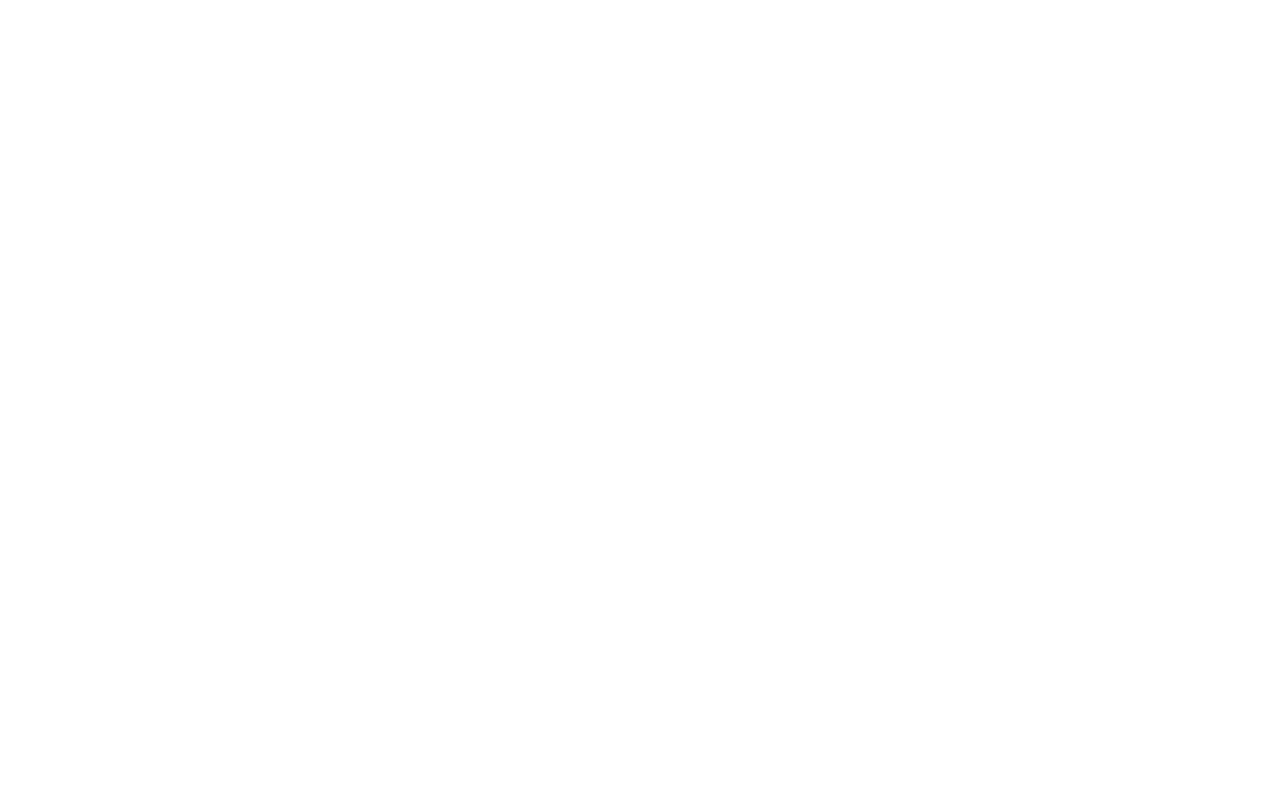
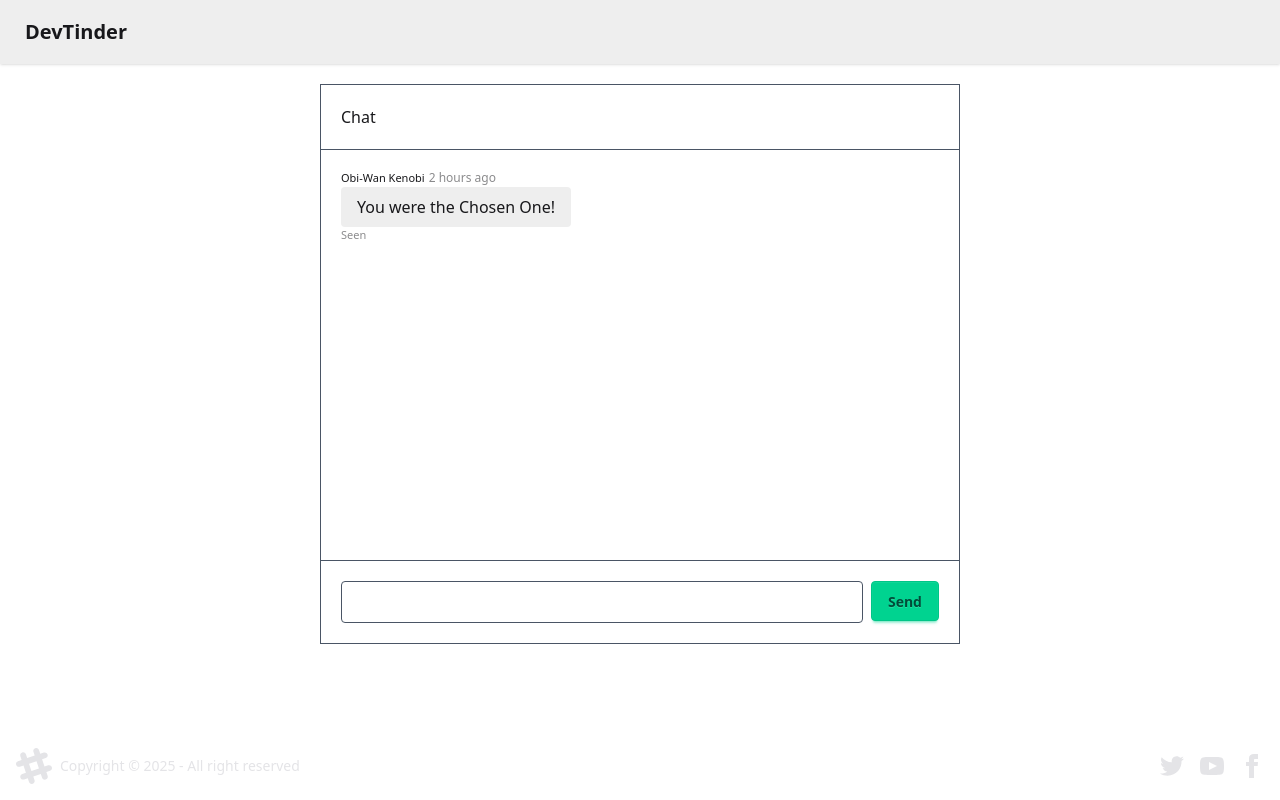
Before and after one commit to Vishal566G/devtinder-web, a React (Vite) app: page /chat/1 in a window 1280 px wide. Before the commit this address had no page. Built offline with nearby package versions, Linux system fonts and the light colour scheme; no server answers.

Commit message:
solve cors issue

```diff
--- a/package.json
+++ b/package.json
@@ -18,6 +18,7 @@
     "react-redux": "^9.2.0",
     "react-router-dom": "^7.9.2",
     "redux-persist": "^6.0.0",
+    "socket.io-client": "^4.8.3",
     "tailwindcss": "^4.1.13"
   },
   "devDependencies": {
--- a/src/App.jsx
+++ b/src/App.jsx
@@ -10,6 +10,7 @@
 import Feed from "./components/Feed";
 import Connections from "./components/Connections";
 import Requests from "./components/Requests";
+import Chat from "./components/Chat";
 
 function App() {
   return (
@@ -23,6 +24,7 @@
               <Route path="profile" element={<Profile />} />
               <Route path="connections" element={<Connections />} />
               <Route path="requests" element={<Requests />} />
+              <Route path="chat/:targetUserId" element={<Chat />} />
             </Route>
           </Routes>
         </BrowserRouter>
--- /dev/null
+++ b/src/components/Chat.jsx
@@ -0,0 +1,49 @@
+import React, { use, useEffect, useState } from "react";
+import { useParams } from "react-router-dom";
+import { createSocketConnection } from "../utils/socket";
+import { useSelector } from "react-redux";
+
+const Chat = () => {
+  const { targetUserId } = useParams();
+  const [messages, setMessages] = useState([{ text: "Hello world" }]);
+  const user = useSelector((store) => store.user);
+  const userId = user?._id;
+
+  useEffect(() => {
+    const socket = createSocketConnection();
+    socket.emit("joinChat", { userId, targetUserId });
+
+    return () => {
+      socket.disconnect();
+    };
+  }, []);
+
+  return (
+    <div className="w-1/2 mx-auto border border-gray-600 m-5 h-[70vh] flex flex-col">
+      <h1 className="p-5 border-b border-gray-600">Chat</h1>
+      <div className="flex-1 overflow-y-auto overflow-x-hidden p-5">
+        {messages.map((msg, index) => {
+          return (
+            <div key={index}>
+              <div className="chat-header">
+                Obi-Wan Kenobi
+                <time className="text-xs opacity-50">2 hours ago</time>
+              </div>
+              <div className="chat-bubble">You were the Chosen One!</div>
+              <div className="chat-footer opacity-50">Seen</div>
+            </div>
+          );
+        })}
+      </div>
+      <div className="p-5 border-t border-gray-600 flex gap-2">
+        <input
+          className="flex-1 border border-gray-600 text-white rounded p-2"
+          // value={mes}
+        ></input>
+        <button className="btn btn-success">Send</button>
+      </div>
+    </div>
+  );
+};
+
+export default Chat;
--- a/src/components/Connections.jsx
+++ b/src/components/Connections.jsx
@@ -3,6 +3,7 @@
 import { useEffect } from "react";
 import { useDispatch, useSelector } from "react-redux";
 import { addConnections } from "../utils/connectionSlice";
+import { Link } from "react-router-dom";
 
 const Connections = () => {
   const connections = useSelector((store) => store.connections);
@@ -43,9 +44,8 @@
         return (
           <div
             key={_id}
-            className="flex flex-col sm:flex-row items-center sm:items-start justify-between gap-4 m-4 p-4 rounded-lg bg-base-200 w-[90%] sm:w-[70%] lg:w-[50%] mx-auto"
+            className="flex flex-col sm:flex-row items-center sm:items-stretch justify-between gap-4 m-4 p-4 rounded-lg bg-base-200 w-[90%] sm:w-[70%] lg:w-[50%] mx-auto"
           >
-            {/* LEFT — IMAGE */}
             <div className="flex-shrink-0">
               <img
                 className="w-20 h-20 rounded-full object-cover"
@@ -54,7 +54,6 @@
               />
             </div>
 
-            {/* MIDDLE — USER INFO */}
             <div className="flex-1 text-center sm:text-left">
               <h2 className="font-bold text-xl">
                 {firstName} {lastName}
@@ -68,6 +67,12 @@
 
               <p className="text-sm">{about}</p>
             </div>
+
+            <div className="flex items-center justify-center sm:justify-end">
+              <Link to={"/chat/" + _id}>
+                <button className="btn btn-primary">Chat</button>
+              </Link>
+            </div>
           </div>
         );
       })}
--- /dev/null
+++ b/src/utils/socket.js
@@ -0,0 +1,6 @@
+import io from "socket.io-client";
+import { BASE_URL } from "./constants";
+
+export const createSocketConnection = () => {
+  return io(BASE_URL);
+};
```
Also changed, not shown: vercel.json (added), 1 other file (tests, documents, lock files or other folders).
